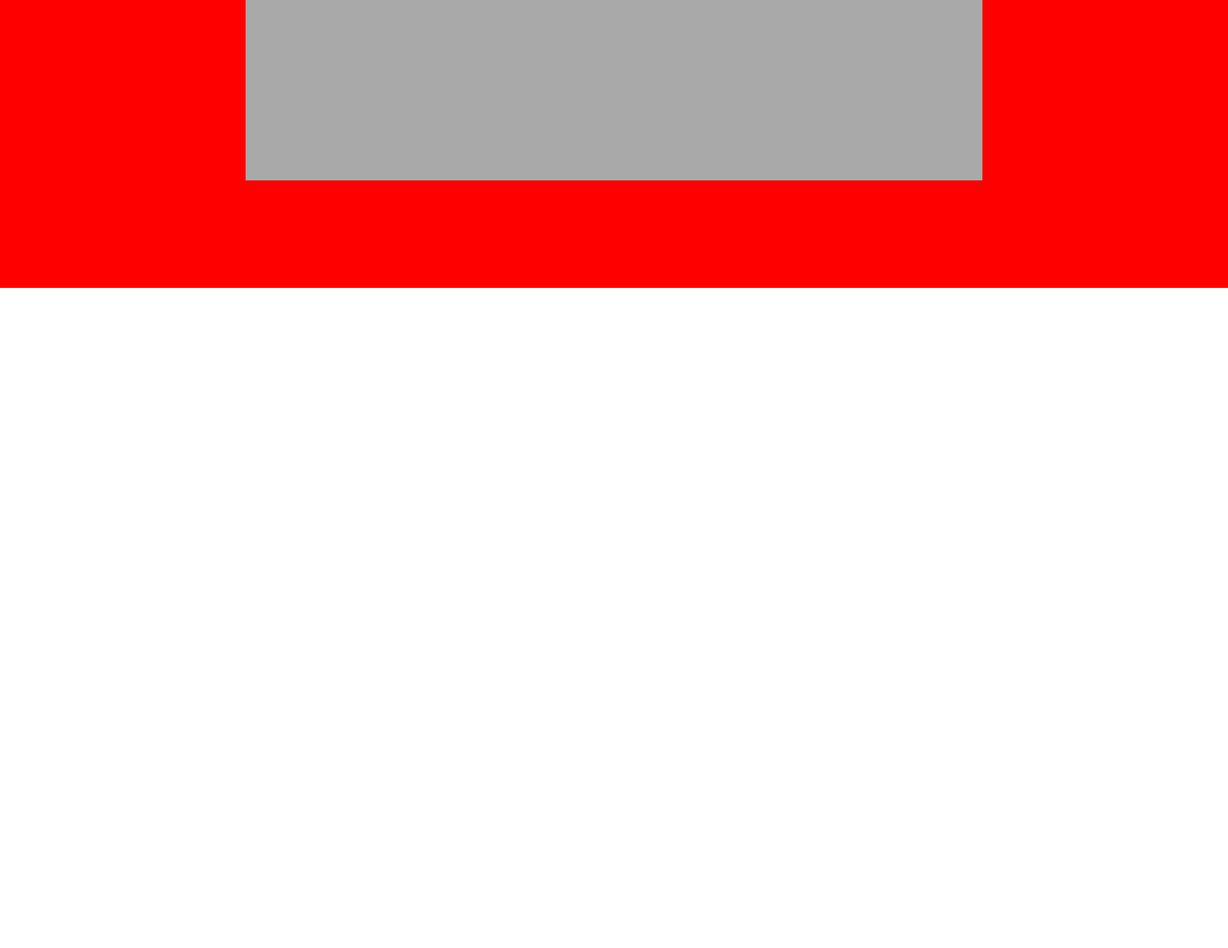
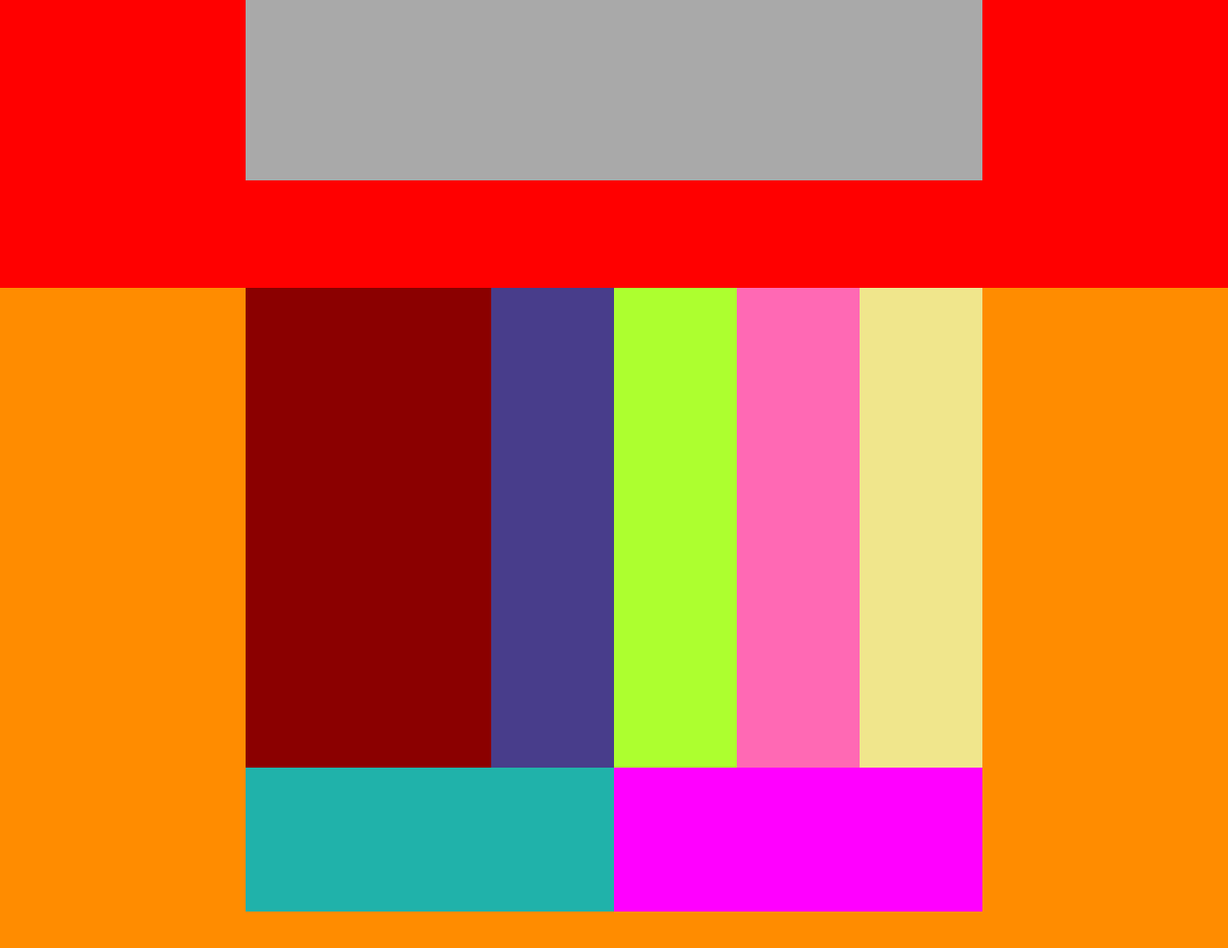
Before and after one commit to Emanuele117/htmlcss-discord, a plain HTML site: page index.html in a window 1280 px wide. Shown: the part 3000-3988 px from the top of the page at 96% size. Before the commit the page ends 3300 px from the top, so only its background shows below. Drawn offline with Linux system fonts and the light colour scheme.

Commit message:
inseriti blocchi footer

```diff
--- a/index.html
+++ b/index.html
@@ -42,7 +42,13 @@
     </main>
 
     <footer>
-
+        <div class="social"></div>
+        <div class="prodotto"></div>
+        <div class="compagnia"></div>
+        <div class="risorse"></div>
+        <div class="norme"></div>
+        <div class="logo2"></div>
+        <div class="registrati"></div>
     </footer>
 </body>
 </html>
--- a/style.css
+++ b/style.css
@@ -20,6 +20,12 @@ main {
     width: 100vw;
     height: 2700px;
     background-color: red;
+}
+
+footer {
+    width: 100vw;
+    height: 800px;
+    background-color: darkorange;
 }
 
 .barra {
@@ -131,3 +137,54 @@ main {
     float: left;
     margin-left: 20%;
 }
+
+.social {
+    width: 20%;
+    height: 500px;
+    background-color: darkred;
+    float: left;
+    margin-left: 20%;
+}
+
+.prodotto {
+    width: 10%;
+    height: 500px;
+    background-color: darkslateblue;
+    float: left;
+}
+
+.compagnia {
+    width: 10%;
+    height: 500px;
+    background-color: greenyellow;
+    float: left;
+}
+
+.risorse {
+    width: 10%;
+    height: 500px;
+    background-color: hotpink;
+    float: left;
+}
+
+.norme {
+    width: 10%;
+    height: 500px;
+    background-color: khaki;
+    float: left;
+}
+
+.logo2 {
+    width: 30%;
+    height: 150px;
+    background-color: lightseagreen;
+    float: left;
+    margin-left: 20%;
+}
+
+.registrati {
+    width: 30%;
+    height: 150px;
+    background-color: magenta;
+    float: left;
+}
```
